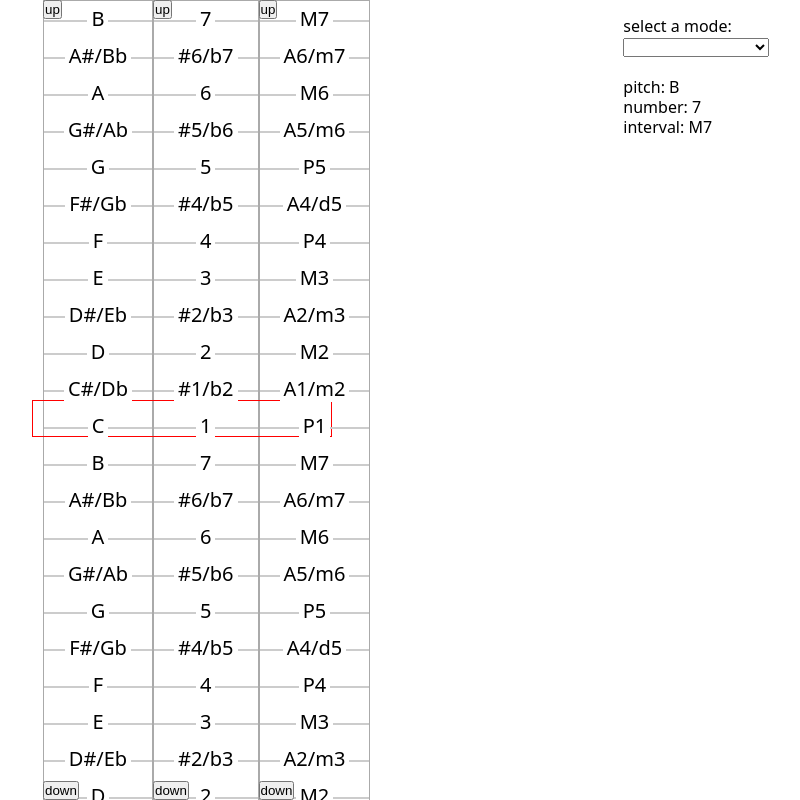
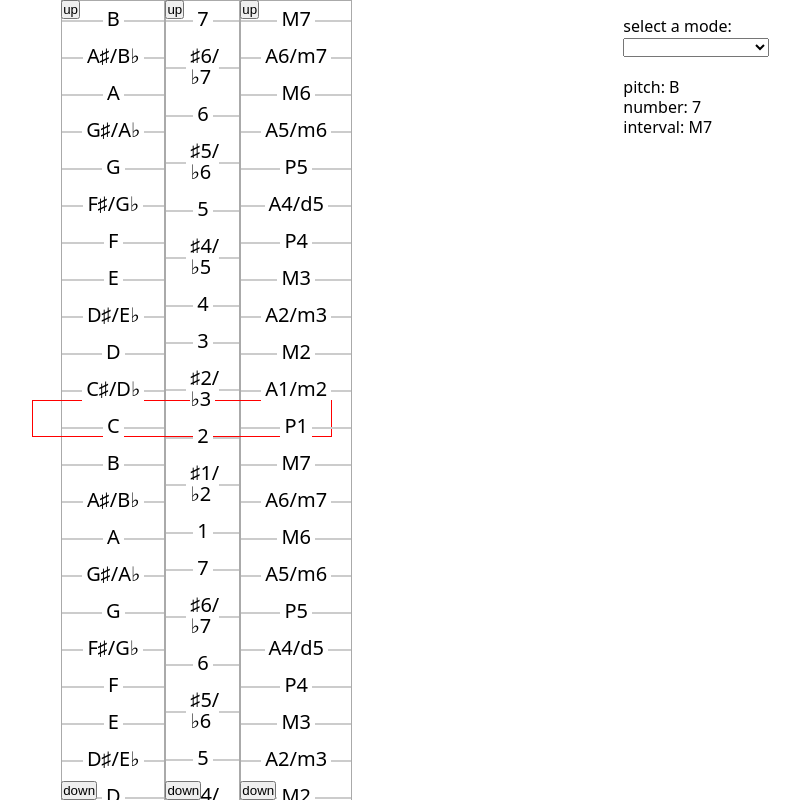
Before and after one commit to katmh/diatonic, a Svelte app: page / in a window 1280 px wide. Shown: the whole page, without its empty margins (350-1150 px from the left). Built offline with nearby package versions, Linux system fonts and the light colour scheme.

Commit message:
proper sharp and flat symbols

```diff
--- a/src/data/items.ts
+++ b/src/data/items.ts
@@ -1,30 +1,30 @@
 const number = [
     "7",
-    "#6/b7",
+    "♯6/♭7",
     "6",
-    "#5/b6",
+    "♯5/♭6",
     "5",
-    "#4/b5",
+    "♯4/♭5",
     "4",
     "3",
-    "#2/b3",
+    "♯2/♭3",
     "2",
-    "#1/b2",
+    "♯1/♭2",
     "1",
 ];
 
 const pitch = [
     "B",
-    "A#/Bb",
+    "A♯/B♭",
     "A",
-    "G#/Ab",
+    "G♯/A♭",
     "G",
-    "F#/Gb",
+    "F♯/G♭",
     "F",
     "E",
-    "D#/Eb",
+    "D♯/E♭",
     "D",
-    "C#/Db",
+    "C♯/D♭",
     "C",
 ];
 
```
